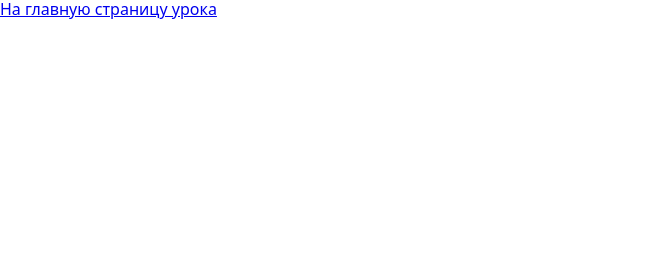
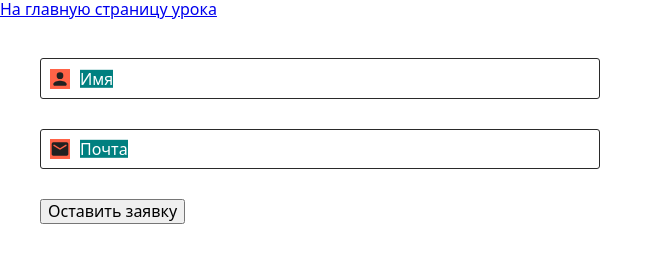
Before and after one commit to Angey22/goit-markup-cw-06, a plain HTML site: page 02-modern-styles.html in a window 1280 px wide. Shown: the whole page, without its empty margins (0-662 px from the left). Drawn offline with nearby package versions, Linux system fonts and the light colour scheme.

Commit message:
Aded code to 02-modern-style.html & .css - 'Современное оформление метки'

```diff
--- a/02-modern-styles.html
+++ b/02-modern-styles.html
@@ -5,7 +5,7 @@
     <meta charset="UTF-8">
     <meta http-equiv="X-UA-Compatible" content="IE=edge">
     <meta name="viewport" content="width=device-width, initial-scale=1.0">
-    <title>Document</title>
+    <title>Современное оформление метки</title>
     <link rel="stylesheet"
         href="https://cdnjs.cloudflare.com/ajax/libs/modern-normalize/1.1.0/modern-normalize.min.css">
     <link rel="stylesheet" href="./css/02-modern-styles.css">
@@ -15,7 +15,35 @@
     <a href="./index.html">На главную страницу урока</a>
 
 
+    <form autocomplete="off" class="form js-speaker-form">
+        <div class="form-field">
+            <input
+            type="text"
+            class="form-input"
+            name="name"
+            id="name"
+            placeholder=" ">
+            <label for="name" class="form-label">Имя</label>
+            <svg width="18" height="18" class="icon">
+                <use href="./images/symbol-defs-o.svg#icon-black-person"></use>
+            </svg>
+        </div>
 
+        <div class="form-field">
+            <input
+            type="email"
+            class="form-input"
+            name="mail"
+            id="mail"
+            placeholder=" ">
+            <label for="mail" class="form-label">Почта</label>
+            <svg width="18" height="18" class="icon">
+                <use href="./images/symbol-defs-o.svg#icon-black-email"></use>
+            </svg>
+        </div>
+
+        <button type="submit">Оставить заявку</button>
+    </form>
 
 
 </body>
--- a/css/01-crossbrowser.css
+++ b/css/01-crossbrowser.css
@@ -16,7 +16,7 @@
   /* Position */
   position: absolute;
   top: 50%;
-  left: 30px;
+  left: 40px;
   transform: translateY(-50%);
   color: #fff;
 
@@ -28,7 +28,7 @@
 .form-input {
   width: 100%;
   margin: 0;
-  padding: 10px 20px;
+  padding: 10px 40px;
   font: inherit;
   border-radius: 3px;
   border: 1px solid #2a2a2a;
@@ -37,9 +37,28 @@
 .form-input:focus + .form-label,
 .form-input:not(:placeholder-shown) + .form-label {
   color: red;
-  transform: translate(-30px, -40px);
+  transform: translate(-40px, -40px);
 }
 
 .form-input:placeholder-shown {
-  background-color: red;
 }
+
+.icon {
+  position: absolute;
+  top: 50%;
+  left: 10px;
+
+  transform: translateY(-50%);
+
+  width: 20px;
+  height: 20px;
+  /* background-color: tomato; */
+  color: #212121;
+
+  fill: currentColor;
+}
+
+.form-input:focus ~ .icon {
+  /* background-color: lime; */
+  color: #2196f3;
+}
--- a/css/02-modern-styles.css
+++ b/css/02-modern-styles.css
@@ -0,0 +1,64 @@
+.form {
+  padding: 20px;
+  margin: 20px;
+  width: 600px;
+}
+
+.form-field {
+  /* Position */
+  position: relative;
+
+  /* Geometry */
+  margin-bottom: 30px;
+}
+
+.form-label {
+  /* Position */
+  position: absolute;
+  top: 50%;
+  left: 40px;
+  transform: translateY(-50%);
+  color: #fff;
+
+  background-color: teal;
+
+  transition: transform 250ms linear;
+}
+
+.form-input {
+  width: 100%;
+  margin: 0;
+  padding: 10px 40px;
+  font: inherit;
+  border-radius: 3px;
+  border: 1px solid #2a2a2a;
+}
+
+.icon {
+  position: absolute;
+  top: 50%;
+  left: 10px;
+
+  transform: translateY(-50%);
+
+  display: inline-block;
+  width: 20px;
+  height: 20px;
+  background-color: tomato;
+  color: #212121;
+
+  fill: currentColor;
+}
+
+.form-field:focus-within > .icon {
+  background-color: blue;
+}
+
+.form-field:focus-within > .form-label {
+  transform: translate(-40px, -40px);
+  /* transform: translateX(-40px); */
+}
+
+.form-input:not(:placeholder-shown) + .form-label {
+  transform: translate(-40px, -40px);
+}
```
Also changed, not shown: 01-crossbrowser.html (+6 -4 lines), index.html (+1 -1 lines), images/symbol-defs-o.svg (added), 1 other file.
